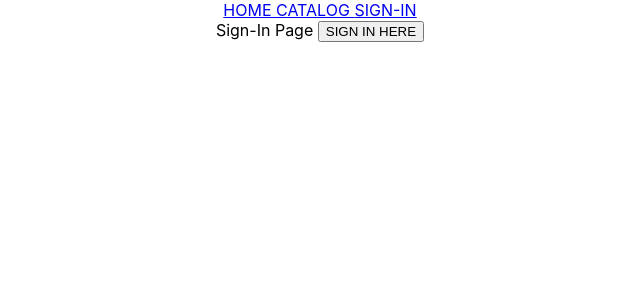
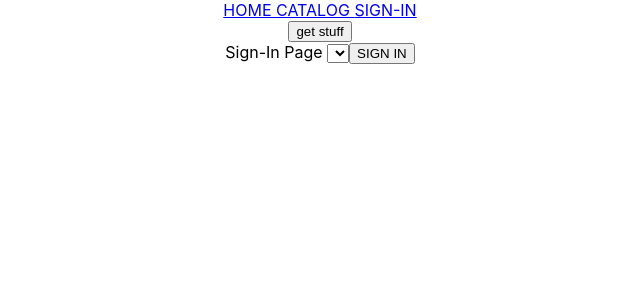
Before and after one commit to alessiasHUB/study-resource-catalog-front, a React (Create React App) app: page /signIn in a window 1280 px wide. Shown: the top 300 px of the page, without its empty margins (320-960 px from the left). Built offline with nearby package versions, Linux system fonts and the light colour scheme.

Commit message:
renamed AppHeader, added fetch to get all usernames, implemented dropdown

```diff
--- a/src/App.tsx
+++ b/src/App.tsx
@@ -1,14 +1,13 @@
 import React from "react";
-import logo from "./logo.svg";
 import "./App.css";
-import AppHeader from "./AppHeader";
-import HomePage from "./components/HomePage";
+import NavBar from "./components/NavBar";
+// import HomePage from "./components/HomePage";
 import MainContent from "./components/MainContent";
 
 function App() {
   return (
     <div className="App">
-      <AppHeader />
+      <NavBar />
       <MainContent />
     </div>
   );
--- a/src/components/MainContent.tsx
+++ b/src/components/MainContent.tsx
@@ -3,28 +3,39 @@ import CatalogPage from "./CatalogPage";
 import { Route, Routes } from "react-router-dom";
 import SignInPage from "./SignInPage";
 import axios from "axios";
+import { userData } from "../utils/interfaces";
+import { useState } from "react";
 
 function MainContent(): JSX.Element {
-  const baseUrl =
+  const [users, setUsers] = useState<string[]>([])
+  const url =
     process.env.NODE_ENV === "production"
       ? "https://study-resource-catalog.onrender.com/"
       : "http://localhost:4000";
 
-  //   const fetchAndStoreUsers = async () => {
-  //       const response = await axios.get(`${baseUrl}/users`)
-  //       const userData = response.data.data
-  //       const userArr = []
-  //   };
+  const fetchAndStoreUsers = async () => {
+    const response = await axios.get(`${url}/users`)
+    let userData: userData[] = response.data
+    let usernames: string[] = userData.map((data: { username: any; }) => {
+      return data.username
+    })
+    console.log(usernames)
+    setUsers(usernames)
+  };
+
   return (
+    <>
+      <button onClick={fetchAndStoreUsers}>get stuff</button>
       <div>
         <Routes>
           <Route path="/" element={<HomePage />} />
 
           <Route path="/catalog" element={<CatalogPage />} />
 
-        <Route path="/signIn" element={<SignInPage />} />
+          <Route path="/signIn" element={<SignInPage usernames={users}/>} />
         </Routes>
       </div>
+    </>
   );
 }
 
--- a/src/components/SignInPage.tsx
+++ b/src/components/SignInPage.tsx
@@ -1,9 +1,19 @@
-function SignInPage(): JSX.Element {
+import { SignInProps } from "../utils/interfaces";
+
+
+function SignInPage(props: SignInProps): JSX.Element {
   return (
-    <div>
-      <> Sign-In Page </>
-      <button> SIGN IN HERE </button>
-    </div>
+    <>
+      <div>
+        <> Sign-In Page </>
+        <select>{props.usernames.map((username) => {
+          return (
+            <option>{username}</option>
+          )
+        })}</select>
+        <button> SIGN IN </button>
+      </div>
+    </>
   );
 }
 
--- /dev/null
+++ b/src/utils/interfaces.ts
@@ -0,0 +1,9 @@
+export interface userData{
+    id: number;
+    username: string;
+    isFaculty: boolean;
+    }
+
+export interface SignInProps {
+    usernames: string[]
+  }
```
Also changed, not shown: src/components/NavBar.tsx (renamed from src/AppHeader.tsx). Lines whose indentation alone changed are shown as unchanged.
